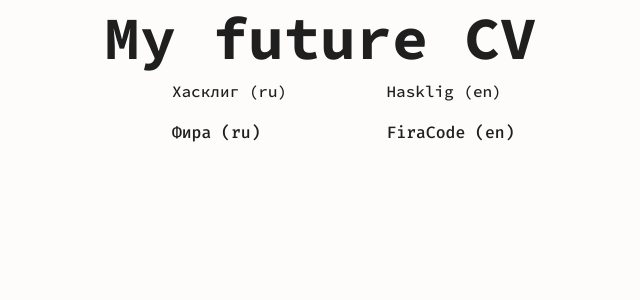
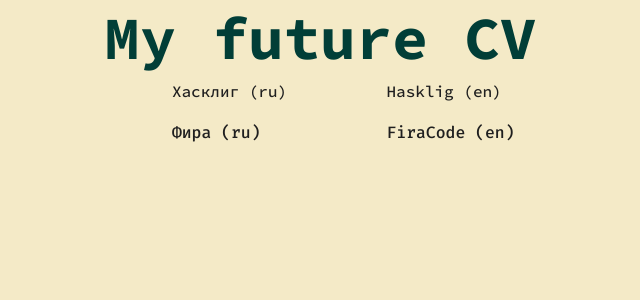
Before and after one commit to N-E-O-N-I-X/N-E-O-N-I-X, a React (Vite) app: page / in a window 1280 px wide. Shown: the top 300 px of the page, without its empty margins (320-960 px from the left). Built offline with nearby package versions, Linux system fonts and the light colour scheme.

Commit message:
New colors

```diff
--- a/src/app/app.module.css
+++ b/src/app/app.module.css
@@ -8,7 +8,7 @@
 
 .heading {
   margin: auto;
-  color: var(--main-color);
+  color: var(--font-color);
   font-size: 60px;
   font-family: 'hasklig',Arial, sans-serif;
   text-align: center;
@@ -16,6 +16,7 @@
 
 .fontsGrid {
   margin: auto;
+  color: var(--second-font-color);
   display: grid;
   grid-template-columns: repeat(2, 1fr);
   gap: 10px;
@@ -23,6 +24,7 @@
 
 .fontsList {
   margin: auto;
+  color: var(--second-font-color);
   display: flex;
   flex-direction: column;
   gap: 10px;
@@ -31,7 +33,6 @@
 .fontsList li {
   list-style: none;
   padding: 6px 8px;
-  color: var(--main-color);
 }
 
 .hasklig {
--- a/src/styles/dark.css
+++ b/src/styles/dark.css
@@ -9,13 +9,4 @@
     Так стили написанные ниже будут иметь больший вес,
     чем стили в медиазапросе предпочтений пользователя
   */
-  --bg-color: #1f1f1f;
-  --bg-second-color: rgba(20, 20, 20, 0.664);
-  --main-color: #fdfcfb;
-  --burger-color: rgb(20, 20, 20);
-  --burger-itm-hover-color: rgb(17, 17, 17);
-  --burger-itm-color: #fdfcfb79;
-  --contrast-color: #1f1f1f;
-  --font-color: #fdfcfb;
-  --scrolbar-color: #fdfcfba1;
 }
--- a/src/styles/light.css
+++ b/src/styles/light.css
@@ -9,29 +9,19 @@
     Так стили написанные ниже будут иметь больший вес,
     чем стили в медиазапросе предпочтений пользователя
   */
-  --bg-color: #fdfcfb;
-  --bg-second-color: rgba(233, 233, 233, 0.753);
-  --main-color: #fdfcfb;
-  --burger-color: rgba(233, 233, 233, 0.925);
-  --burger-itm-hover-color: rgba(216, 216, 216, 0.925);
-  --burger-itm-color: #1f1f1f7a;
-  --main-color: #1f1f1f;
-  --contrast-color: #fdfcfb;
-  --font-color: #1f1f1f;
-  --scrolbar-color: #1f1f1fbd;
+  --bg-color: #f4eac7;
+  --main-color: #013e37;
+  --font-color: #013e37;
+  --second-font-color: #1f1f1f;
+  --scrolbar-color: #013e37;
 }
 
 @media (prefers-color-scheme: light) {
   :root {
-    --bg-color: #fdfcfb;
-    --bg-second-color: rgba(233, 233, 233, 0.753);
-    --main-color: #fdfcfb;
-    --burger-color: rgba(233, 233, 233, 0.925);
-    --burger-itm-hover-color: rgba(216, 216, 216, 0.925);
-    --burger-itm-color: #1f1f1f7a;
-    --main-color: #1f1f1f;
-    --contrast-color: #fdfcfb;
-    --font-color: #1f1f1f;
-    --scrolbar-color: #1f1f1fbd;
+    --bg-color: #f4eac7;
+    --main-color: #013e37;
+    --font-color: #013e37;
+    --second-font-color: #1f1f1f;
+    --scrolbar-color: #013e37;
   }
 }
--- a/src/styles/variables.css
+++ b/src/styles/variables.css
@@ -3,15 +3,11 @@
   и их переопределение под различные устройства
 */
 :root {
-  --bg-color: #1f1f1f;
-  --bg-second-color: rgba(20, 20, 20, 0.664);
-  --main-color: #fdfcfb;
-  --burger-color: rgba(20, 20, 20, 0.664);
-  --burger-itm-hover-color: rgba(20, 20, 20, 0.938);
-  --burger-itm-color: #fdfcfb79;
-  --contrast-color: #1f1f1f;
-  --font-color: #fdfcfb;
-  --scrolbar-color: #fdfcfba1;
+  --bg-color: #013e37;
+  --main-color: #ffefb3;
+  --font-color: #ffefb3;
+  --second-font-color: #fff;
+  --scrolbar-color: #ffefb3;
   --ru-font: 'Hasklig',
     'SF Mono', Menlo,
     Consolas,
```
